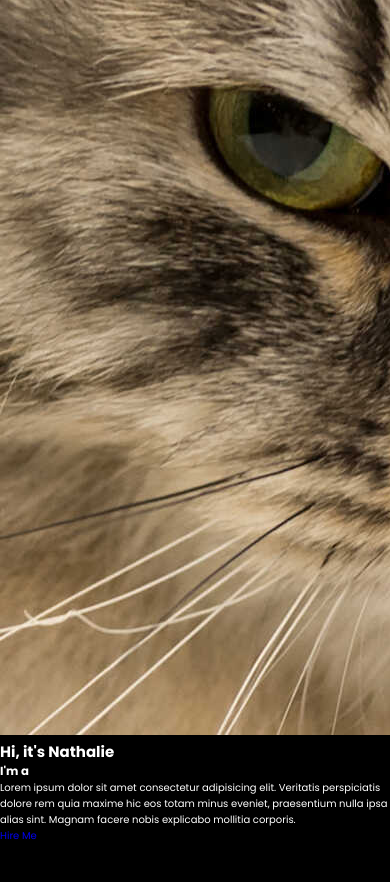
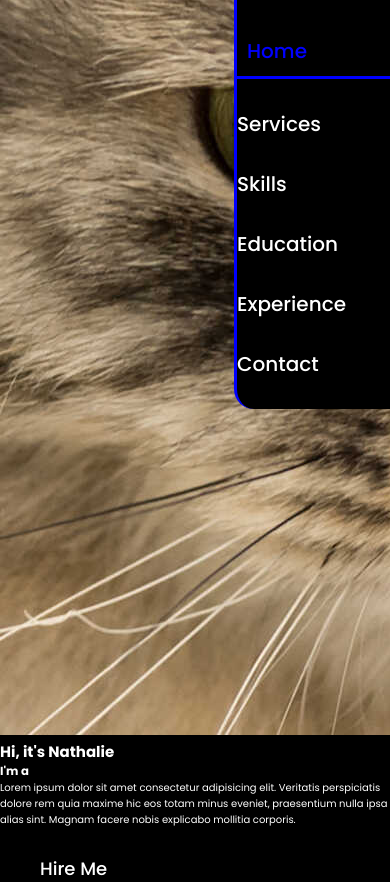
Before and after one commit to NathalieHimaya/Portfolio-Website, a plain HTML site: page index.html in a window 390 px wide. Shown: the part 89-971 px from the top of the page. Before the commit the page ends 933 px from the top, so only its background shows below. Drawn offline with Linux system fonts and the light colour scheme.

Commit message:
Adjusted Menu

```diff
--- a/style.css
+++ b/style.css
@@ -47,3 +47,48 @@ header{
     transform: scale(1,1);
 
 }
+
+a{
+    font-size: 1.8rem;
+    color: white;
+    margin-left: 4rem;
+    font-weight: 500;
+    transition: 0.3s ease;
+    border-bottom: 3px
+}
+
+nav a:hover,
+nav a.active{
+    color: blue;
+    border-bottom: 3px solid blue
+
+}
+
+@media(max-width:995px){
+    nav{
+        position: absolute;
+        top: 100%;
+        right: 0;
+        width: 40%;
+        border-left: 3px solid blue;
+        border-bottom-left-radius: 2rem;
+        padding: rem;
+        background-color: black;
+        border-top: 0.1 solid black;
+    }
+
+    nav.active{
+        display: block;
+    }
+}
+
+nav a{
+    display:block;
+    font-size: 2rem;
+    margin: 3rem 0;
+}
+
+nav a:hover,
+nav a.active{
+    padding: 1rem;
+}
```
